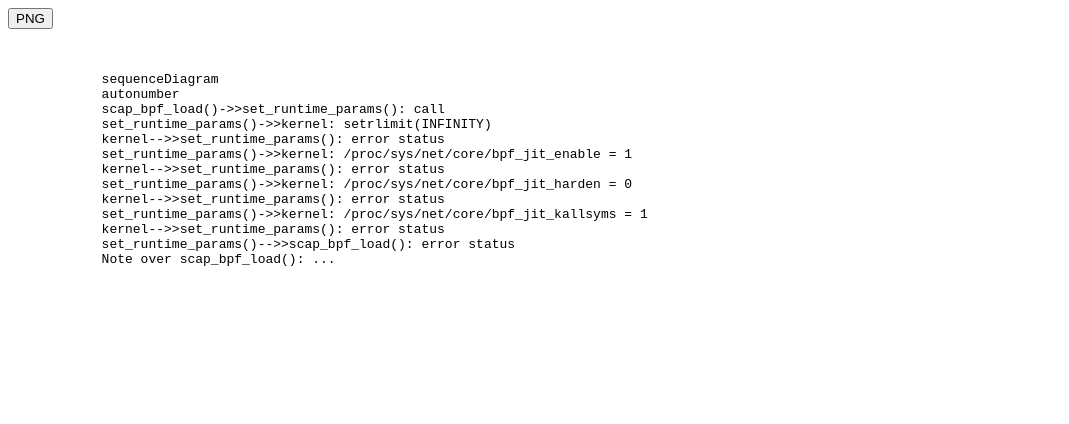
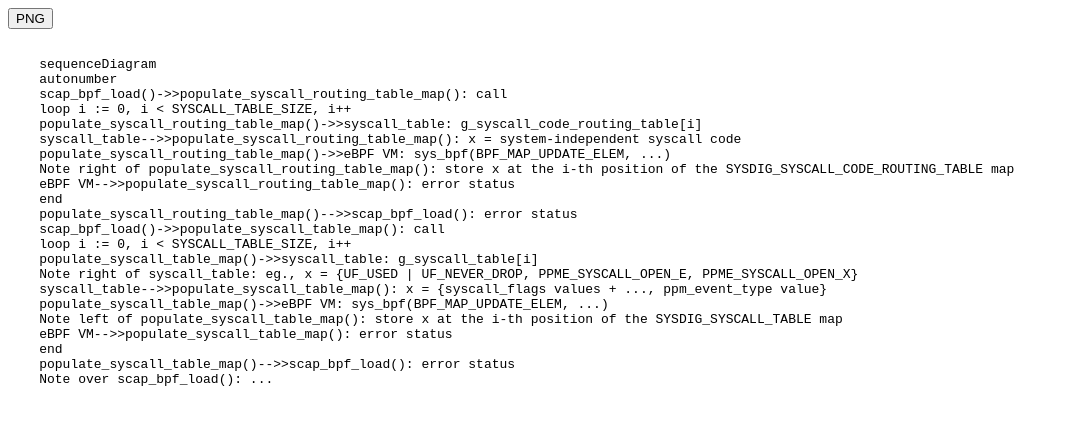
Before and after one commit to leodido/falco-diagrams, a plain HTML site: page index.html in a window 1280 px wide. Shown: the whole page, without its empty margins (0-1069 px from the left). Drawn offline with Linux system fonts and the light colour scheme; a script that the page names is missing.

Commit message:
new(input): 2 diagrams sources about custom loader of Falco BPF probe
Signed-off-by: Leonardo Di Donato <leodidonato@gmail.com>

```diff
--- a/index.html
+++ b/index.html
@@ -9,20 +9,28 @@
     <button id="download">PNG</button>
     <pre>
         <code id="language-mermaid">
-
-            sequenceDiagram
-            autonumber
-            scap_bpf_load()->>set_runtime_params(): call
-            set_runtime_params()->>kernel: setrlimit(INFINITY)
-            kernel-->>set_runtime_params(): error status
-            set_runtime_params()->>kernel: /proc/sys/net/core/bpf_jit_enable = 1
-            kernel-->>set_runtime_params(): error status
-            set_runtime_params()->>kernel: /proc/sys/net/core/bpf_jit_harden = 0
-            kernel-->>set_runtime_params(): error status
-            set_runtime_params()->>kernel: /proc/sys/net/core/bpf_jit_kallsyms = 1
-            kernel-->>set_runtime_params(): error status
-            set_runtime_params()-->>scap_bpf_load(): error status
-            Note over scap_bpf_load(): ...
+    sequenceDiagram
+    autonumber
+    scap_bpf_load()->>populate_syscall_routing_table_map(): call
+    loop i := 0, i < SYSCALL_TABLE_SIZE, i++
+    populate_syscall_routing_table_map()->>syscall_table: g_syscall_code_routing_table[i]
+    syscall_table-->>populate_syscall_routing_table_map(): x = system-independent syscall code
+    populate_syscall_routing_table_map()->>eBPF VM: sys_bpf(BPF_MAP_UPDATE_ELEM, ...)
+    Note right of populate_syscall_routing_table_map(): store x at the i-th position of the SYSDIG_SYSCALL_CODE_ROUTING_TABLE map
+    eBPF VM-->>populate_syscall_routing_table_map(): error status
+    end
+    populate_syscall_routing_table_map()-->>scap_bpf_load(): error status
+    scap_bpf_load()->>populate_syscall_table_map(): call
+    loop i := 0, i < SYSCALL_TABLE_SIZE, i++
+    populate_syscall_table_map()->>syscall_table: g_syscall_table[i]
+    Note right of syscall_table: eg., x = {UF_USED | UF_NEVER_DROP, PPME_SYSCALL_OPEN_E, PPME_SYSCALL_OPEN_X}
+    syscall_table-->>populate_syscall_table_map(): x = {syscall_flags values + ..., ppm_event_type value}
+    populate_syscall_table_map()->>eBPF VM: sys_bpf(BPF_MAP_UPDATE_ELEM, ...)
+    Note left of populate_syscall_table_map(): store x at the i-th position of the SYSDIG_SYSCALL_TABLE map
+    eBPF VM-->>populate_syscall_table_map(): error status
+    end
+    populate_syscall_table_map()-->>scap_bpf_load(): error status
+    Note over scap_bpf_load(): ...
         </code>
     </pre>
 
```
Also changed, not shown: output/README-md-1.png (deleted), output/input_2_scap_bpf_load_initial_setup-md-1.png (deleted), 4 other files.
